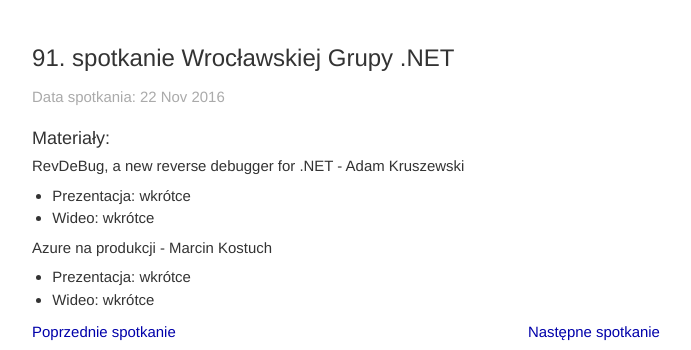
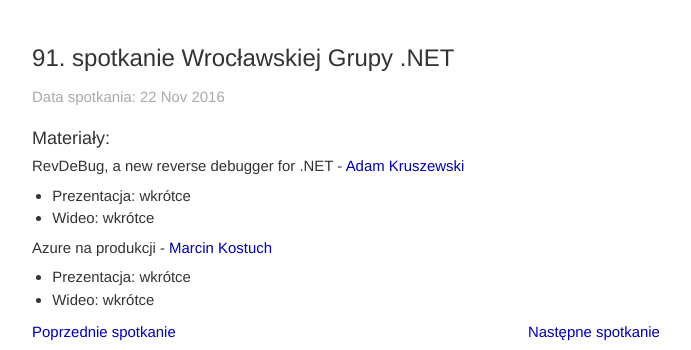
Before and after one commit to wrocnet/wrocnet.github.io, a Jekyll site: the page built from _posts/2016-11-22-91-spotkanie-wroclawskiej-grupy-net.md, in a window 1280 px wide. Shown: the part 500-850 px from the top of the page, without its empty margins (294-985 px from the left). Built offline with Jekyll 4.4.1, drawn with Linux system fonts in a browser that asks for light colours; nearby versions of some CDN libraries; a script that is not in the unit is left out; some of the changed lines change nothing that is shown.

Commit message:
linki do spotkania 91

```diff
--- a/_posts/2016-11-22-91-spotkanie-wroclawskiej-grupy-net.md
+++ b/_posts/2016-11-22-91-spotkanie-wroclawskiej-grupy-net.md
@@ -4,10 +4,10 @@
 meetupno: 91
 ---
 
-#### RevDeBug, a new reverse debugger for .NET - Adam Kruszewski
+#### RevDeBug, a new reverse debugger for .NET - [Adam Kruszewski](https://www.revdebug.com/)
 * Prezentacja: wkrótce
 * Wideo: wkrótce
 
-#### Azure na produkcji - Marcin Kostuch
+#### Azure na produkcji - [Marcin Kostuch](http://www.homebook.pl/)
 * Prezentacja: wkrótce
 * Wideo: wkrótce
```
